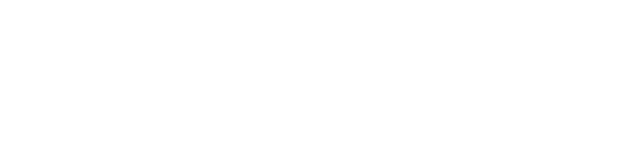
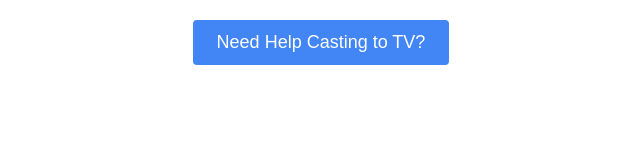
Before and after one commit to vivektyagi0033/yoga, a plain HTML site: page index.html in a window 1280 px wide. Shown: the whole page, without its empty margins (319-959 px from the left). Drawn offline with Linux system fonts and the light colour scheme.

Commit message:
Update index.html

```diff
--- a/index.html
+++ b/index.html
@@ -1,4 +1,13 @@
 <div id="player"></div>
+
+<!-- Add this button below the player -->
+<button
+  style="display: block; margin: 20px auto; padding: 12px 24px; font-size: 18px; background: #4285f4; color: white; border: none; border-radius: 4px; cursor: pointer;"
+  onclick="alert('CASTING HELP:\n\nANDROID: Tap the Cast icon (🔗) in Chrome\nIPHONE: Tap Share → AirPlay (📱) in Safari\n\nEnsure your phone and TV are on the same Wi-Fi!');"
+>
+  Need Help Casting to TV?
+</button>
+
 <script>
   var tag = document.createElement('script');
   tag.src = "https://www.youtube.com/iframe_api";
```
